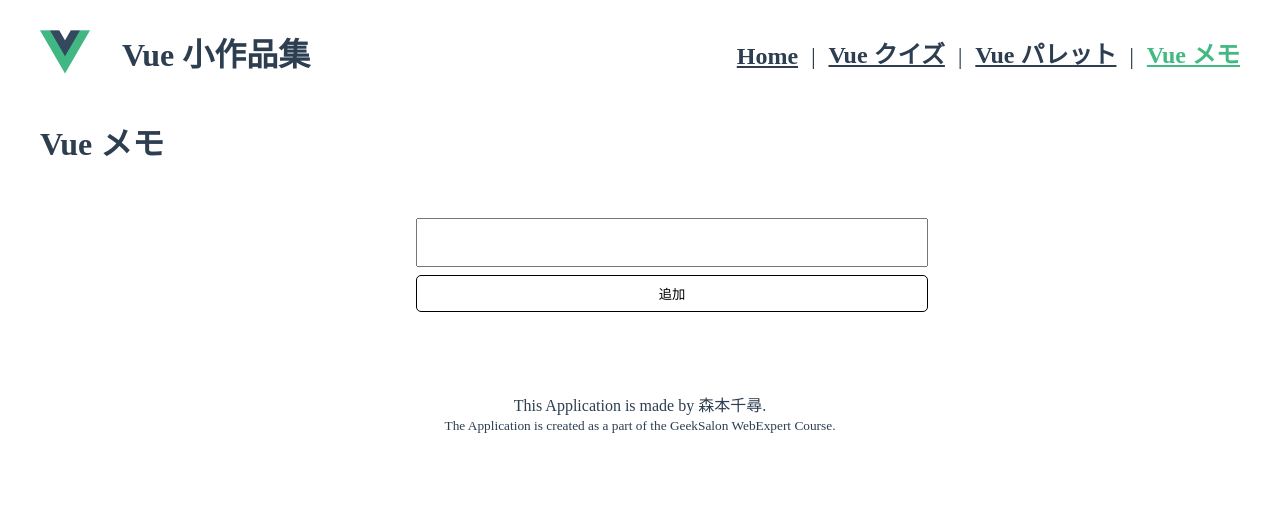
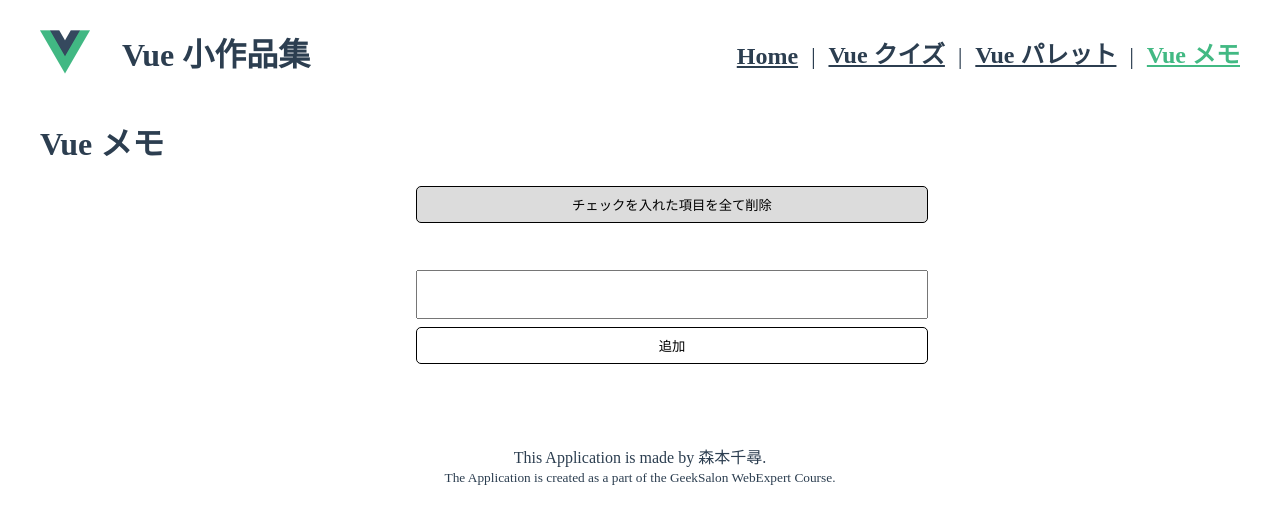
Before and after one commit to webex15-team-9/demo-team-app, a Vue app: page /memo in a window 1280 px wide. Shown: the top 524 px of the page. Built offline with nearby package versions, Linux system fonts and the light colour scheme.

Commit message:
チェックを入れた項目をまとめて削除できるボタンを実装

```diff
--- a/src/views/MemoApp.vue
+++ b/src/views/MemoApp.vue
@@ -1,12 +1,16 @@
 <template>
   <h1>Vue メモ</h1>
+
   <div class="memo-list">
+    <button class="checked-memo-delete" v-on:click="deleteCheckedMemo">
+      チェックを入れた項目を全て削除
+    </button>
     <ul class="memo-list_container">
       <li v-for="(memo, index) in memos" v-bind:key="index" class="memo">
-        <div class="memo_checkbox">
-          <input type="checkbox" />
-        </div>
-        <div class="memo_text">{{ memo.content }}</div>
+        <input type="checkbox" v-model="memo.isDone" />
+        <span v-bind:class="{ isDone: memo.isDone }">
+          {{ memo.content }}
+        </span>
         <button class="memo_delete" v-on:click="deleteMemo(index)">削除</button>
       </li>
     </ul>
@@ -23,6 +27,7 @@ export default {
     return {
       inputMemo: "",
       memos: [],
+      isDone: false,
     }
   },
   methods: {
@@ -31,9 +36,21 @@ export default {
     },
     addMemo: function () {
       if (this.inputMemo !== "") {
-        const memo = { content: this.inputMemo }
+        const memo = { content: this.inputMemo, isDone: false }
         this.memos.push(memo)
         this.inputMemo = ""
+      }
+    },
+    deleteCheckedMemo: function () {
+      const remains = []
+      const memos = this.memos
+      const length = memos.length
+      for (let i = 0; i < length; i++) {
+        const memo = memos[i]
+        if (memo.isDone == false) {
+          remains.push(memo)
+        }
+        this.memos = remains
       }
     },
   },
@@ -69,7 +86,13 @@ export default {
   background-color: #b23b61;
 }
 
+.isDone {
+  text-decoration-line: line-through;
+  color: blue;
+}
+
 .memo_text {
+  justify-content: space-between;
   margin-left: 2rem;
   text-align: left;
 }
@@ -110,4 +133,16 @@ export default {
   background-color: #b2ae3b;
   border-radius: 5px;
 }
+
+.checked-memo-delete {
+  margin-bottom: 15px;
+  padding: 0.5rem 0.5rem;
+  border: solid 1px black;
+  border-radius: 5px;
+  background-color: gainsboro;
+}
+
+.checked-memo-delete:hover {
+  background-color: gray;
+}
 </style>
```
